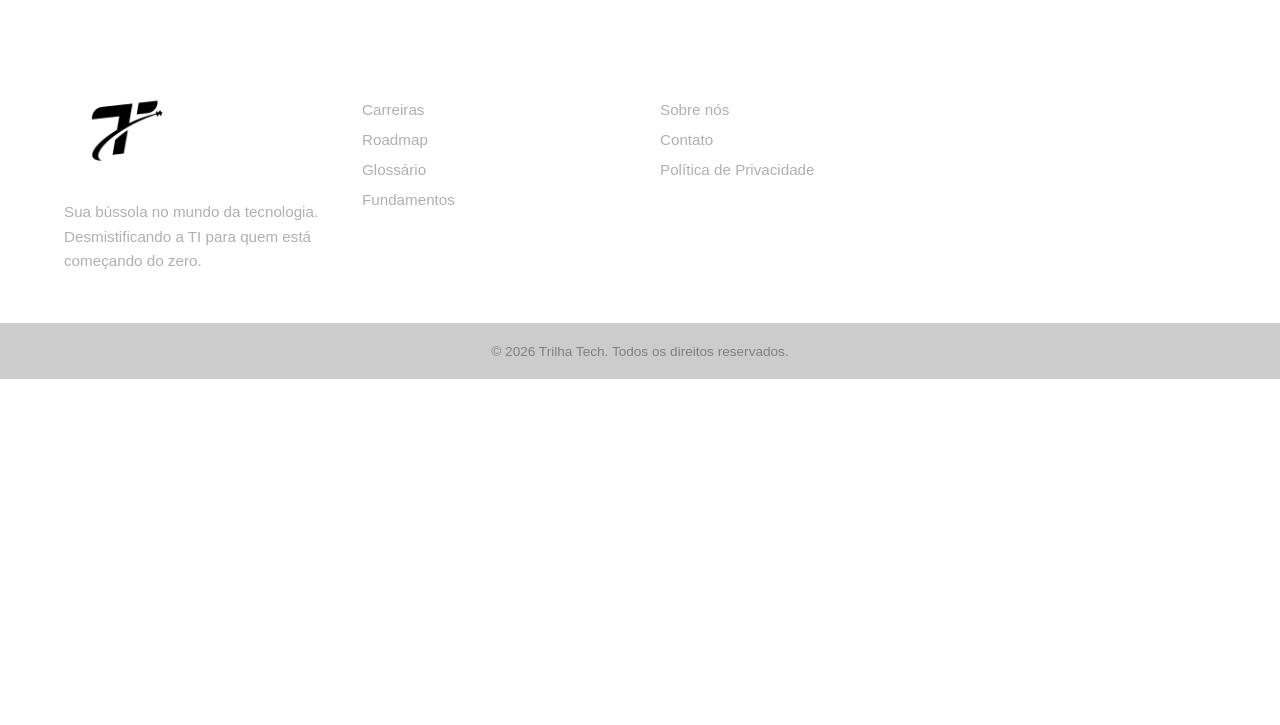
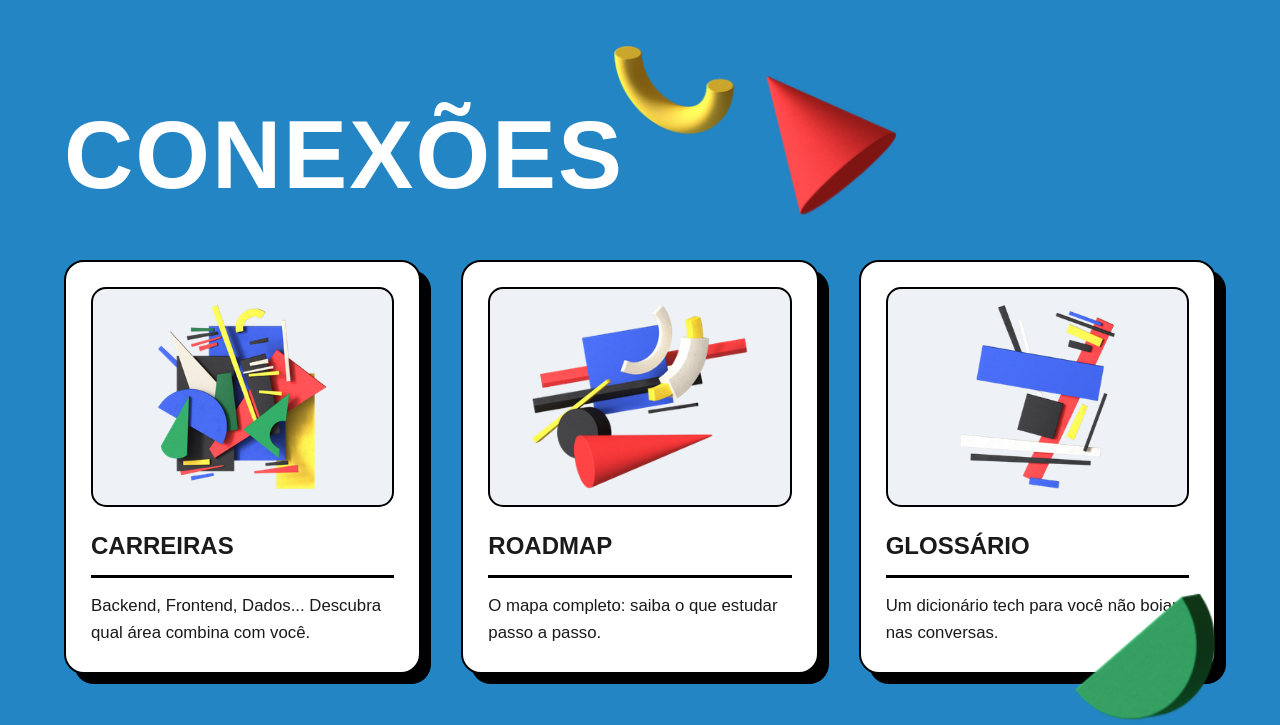
Before and after one commit to GiovannyCosta/TrilhaTech, a plain HTML site: page index.html in a window 1280 px wide. Shown: the part 1556-2281 px from the top of the page. Before the commit the page ends 1935 px from the top, so only its background shows below. Drawn offline with Linux system fonts and the light colour scheme.

Commit message:
feat: adicionar seção de conexões e ícones ao projeto

```diff
--- a/index.html
+++ b/index.html
@@ -4,6 +4,7 @@
 <head>
     <meta charset="UTF-8">
     <meta name="viewport" content="width=''device-width'', initial-scale=1.0">
+    <link rel="shortcut icon" href="./src/icons/favicon.ico" type="image/x-icon">
     <!-- fonts -->
     <link rel="preconnect" href="https://fonts.googleapis.com">
     <link rel="preconnect" href="https://fonts.gstatic.com" crossorigin>
@@ -14,6 +15,7 @@
     <link rel="stylesheet" href="./src/css/header.css">
     <link rel="stylesheet" href="./src/css/hero.css">
     <link rel="stylesheet" href="./src/css/pratica.css">
+    <link rel="stylesheet" href="./src/css/conexoes.css">
     <link rel="stylesheet" href="./src/css/footer.css">
     <title>trilha tech</title>
 </head>
@@ -60,7 +62,6 @@
 
         <!-- cards -->
         <section class="pratica-section">
-
             <img src="./src/icons/icon-line.png" alt="" class="forma-3d pr-forma-1">
             <img src="./src/icons/icon-half.png" alt="" class="forma-3d pr-forma-2">
             <img src="./src/icons/icon-triangle.png" alt="" class="forma-3d pr-forma-3">
@@ -95,6 +96,44 @@
         </section>
         <!-- fim do pratica -->
 
+        <!-- conexoes -->
+        <section id="conexoes" class="conexoes-section">
+            <img src="./src/icons/icon-half-circle.png" alt="" class="forma-3d cx-forma-1">
+            <img src="./src/icons/icon-cone.png" alt="" class="forma-3d cx-forma-2">
+            <img src="./src/icons/icon-half.png" alt="" class="forma-3d cx-forma-3">
+            <div class="container">
+                <h2 class="section-title">CONEXÕES</h2>
+
+                <div class="cards-conexoes-grid">
+                    <a href="#" class="brutal-card-conexao">
+                        <div class="conexao-icon-box">
+                            <img src="./src/img/geometry-link-1.png" alt="Carreiras">
+                        </div>
+                        <h3>CARREIRAS</h3>
+                        <hr>
+                        <p>Backend, Frontend, Dados... Descubra qual área combina com você.</p>
+                    </a>
+
+                    <a href="#" class="brutal-card-conexao">
+                        <div class="conexao-icon-box">
+                            <img src="./src/img/geometry-link-2.png" alt="Roadmap">
+                        </div>
+                        <h3>ROADMAP</h3>
+                        <hr>
+                        <p>O mapa completo: saiba o que estudar passo a passo.</p>
+                    </a>
+
+                    <a href="#" class="brutal-card-conexao">
+                        <div class="conexao-icon-box">
+                            <img src="./src/img/geomety-link-3.png" alt="Glossário">
+                        </div>
+                        <h3>GLOSSÁRIO</h3>
+                        <hr>
+                        <p>Um dicionário tech para você não boiar nas conversas.</p>
+                    </a>
+                </div>
+            </div>
+        </section>
         <!-- footer -->
         <footer class="app-footer">
             <div class="footer-container">
--- /dev/null
+++ b/src/css/conexoes.css
@@ -0,0 +1,152 @@
+/* --- SECÇÃO CONEXÕES --- */
+.conexoes-section {
+  background-color: var(--cor-azul-principal);
+  padding: 100px var(--padding-lateral);
+  position: relative;
+  width: 100%;
+}
+
+.cards-conexoes-grid {
+  display: grid;
+  /* Cria colunas responsivas automaticamente */
+  grid-template-columns: repeat(auto-fit, minmax(300px, 1fr));
+  gap: 40px;
+  margin-top: 50px;
+}
+
+.brutal-card-conexao {
+  background-color: var(--cor-fundo-claro);
+  border-radius: 20px;
+  padding: 25px;
+  border: 2px solid #000000;
+  box-shadow: 10px 10px 0px 0px #000000;
+  display: flex;
+  flex-direction: column;
+  text-decoration: none;
+  transition:
+    transform 0.2s ease,
+    box-shadow 0.2s ease;
+  cursor: pointer;
+}
+
+.brutal-card-conexao:hover {
+  transform: translateY(-5px) translateX(-5px);
+  box-shadow: 15px 15px 0px 0px #000000;
+}
+/* --- FORMAS 3D FLUTUANTES (Conexões) --- */
+.conexoes-section {
+  overflow: hidden;
+}
+
+/* Linha com cone e half-circle */
+.cx-forma-1 {
+  top: 50px;
+  left: 48%;
+  width: 120px;
+  transform: rotate(15deg);
+  z-index: 1;
+}
+
+/* Cone vermelho no topo direito */
+.cx-forma-2 {
+  top: 80px;
+  right: 30%;
+  width: 130px;
+  transform: rotate(-10deg);
+  z-index: 1;
+}
+
+/* Meia lua verde no canto inferior direito */
+.cx-forma-3 {
+  bottom: 50px;
+  right: 5%;
+  width: 140px;
+  transform: rotate(45deg);
+  z-index: 1;
+}
+
+/* --- IMAGEM --- */
+.conexao-icon-box {
+  background-color: #eef2f6;
+  border-radius: 15px;
+  height: 220px;
+  display: flex;
+  justify-content: center;
+  align-items: center;
+  margin-bottom: 25px;
+  border: 2px solid #000000;
+  overflow: hidden;
+}
+
+.conexao-icon-box img {
+  height: 85%;
+  width: auto;
+  object-fit: contain;
+  transition: transform 0.4s ease;
+}
+
+.brutal-card-conexao:hover .conexao-icon-box img {
+  transform: scale(1.1) rotate(3deg);
+}
+
+/* --- TEXTOS E LINHA DO CARD --- */
+.brutal-card-conexao h3 {
+  font-size: 1.5rem;
+  font-weight: 900;
+  color: var(--cor-texto-escuro);
+  text-transform: uppercase;
+  margin-bottom: 15px;
+}
+
+.brutal-card-conexao hr {
+  border: none;
+  height: 3px;
+  background-color: #000000;
+  margin-bottom: 15px;
+}
+
+.brutal-card-conexao p {
+  color: var(--cor-texto-escuro);
+  font-size: 1.05rem;
+  line-height: 1.6;
+  font-weight: 500;
+}
+
+/* --- RESPONSIVIDADE --- */
+@media (max-width: 768px) {
+  .conexoes-section {
+    padding: 60px 5%;
+  }
+
+  .cards-conexoes-grid {
+    gap: 30px;
+  }
+
+  .brutal-card-conexao {
+    box-shadow: 8px 8px 0px 0px #000000;
+  }
+
+  .brutal-card-conexao:hover {
+    transform: none;
+    box-shadow: 8px 8px 0px 0px #000000;
+  }
+  .cx-forma-1,
+  .cx-forma-2,
+  .cx-forma-3 {
+    transform: scale(0.5) !important;
+    opacity: 0.3;
+  }
+
+  .cx-forma-1 {
+    top: 0;
+    left: 60%;
+  }
+  .cx-forma-2 {
+    top: 10%;
+    right: -20px;
+  }
+  .cx-forma-3 {
+    bottom: 5%;
+    right: -30px;
+  }
+}
--- a/src/css/hero.css
+++ b/src/css/hero.css
@@ -139,7 +139,7 @@
   }
 }
 
-/* --- RESPONSIVIDADE (Telemóvel) --- */
+/* --- RESPONSIVIDADE --- */
 @media (max-width: 768px) {
   .hero-section {
     padding-top: 130px;
```
Also changed, not shown: README.md, src/icons/favicon.ico (added), src/icons/icon-cone.png (added), src/img/geometry-link-1.png (added), src/img/geometry-link-2.png (added), src/img/geomety-link-3.png (added), src/img/icon-card-3.png (deleted).
